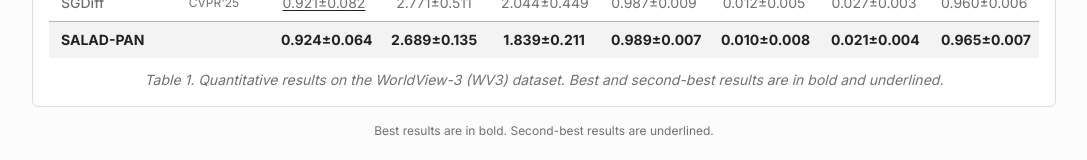
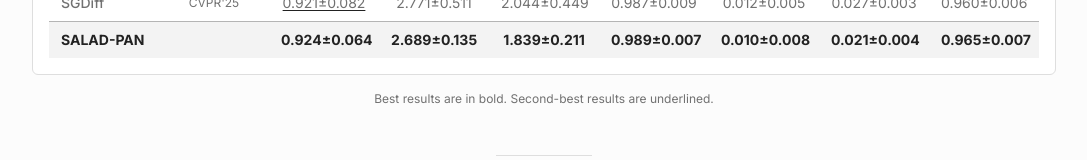
Before and after one commit to salad-pan/salad-pan.github.io, a Next.js app: page / in a window 1280 px wide. Shown: the part 2934-3094 px from the top of the page, without its empty margins (96-1183 px from the left). Built offline with nearby package versions, Linux system fonts and the light colour scheme.

Commit message:
🦄 refactor: table caption

```diff
--- a/app/page.tsx
+++ b/app/page.tsx
@@ -70,7 +70,8 @@ const formulas = [
 const experimentalTables = [
   {
     name: "WorldView-3",
-    caption: "Table 1. Quantitative results on the WorldView-3 (WV3) dataset. Best and second-best results are in bold and underlined.",
+    // caption: "Table 1. Quantitative results on the WorldView-3 (WV3) dataset. Best and second-best results are in bold and underlined.",
+    caption: "",
     columnGroups: [
       { label: "Methods", colspan: 2 },
       { label: "Reduced Resolution", colspan: 4 },
@@ -113,7 +114,8 @@ const experimentalTables = [
   },
   {
     name: "QuickBird",
-    caption: "Table 2. Quantitative results on the QuickBird (QB) dataset. Best and second-best results are in bold and underlined.",
+    caption: "",
+    // caption: "Table 2. Quantitative results on the QuickBird (QB) dataset. Best and second-best results are in bold and underlined.",
     columnGroups: [
       { label: "Methods", colspan: 2 },
       { label: "Reduced Resolution", colspan: 4 },
@@ -156,8 +158,8 @@ const experimentalTables = [
   },
   {
     name: "GaoFen-2",
-    caption:
-      "Table 3. Quantitative results on the GaoFen-2 (GF2) dataset. Best and second-best results are in bold and underlined.",
+    caption: "",
+    // caption: "Table 3. Quantitative results on the GaoFen-2 (GF2) dataset. Best and second-best results are in bold and underlined.",
     columnGroups: [
       { label: "Methods", colspan: 2 },
       { label: "Reduced Resolution (RR)", colspan: 4 },
--- a/components/sections/table-section.tsx
+++ b/components/sections/table-section.tsx
@@ -146,9 +146,11 @@ function SingleTable({ table }: { table: TableData }) {
           </tbody>
         </table>
       </div>
-      <p className="mt-3 text-center text-sm text-muted-foreground">
-        <span className="italic">{table.caption}</span>
-      </p>
+      {table.caption && (
+        <p className="mt-3 text-center text-sm text-muted-foreground">
+          <span className="italic">{table.caption}</span>
+        </p>
+      )}
     </div>
   )
 }
```
